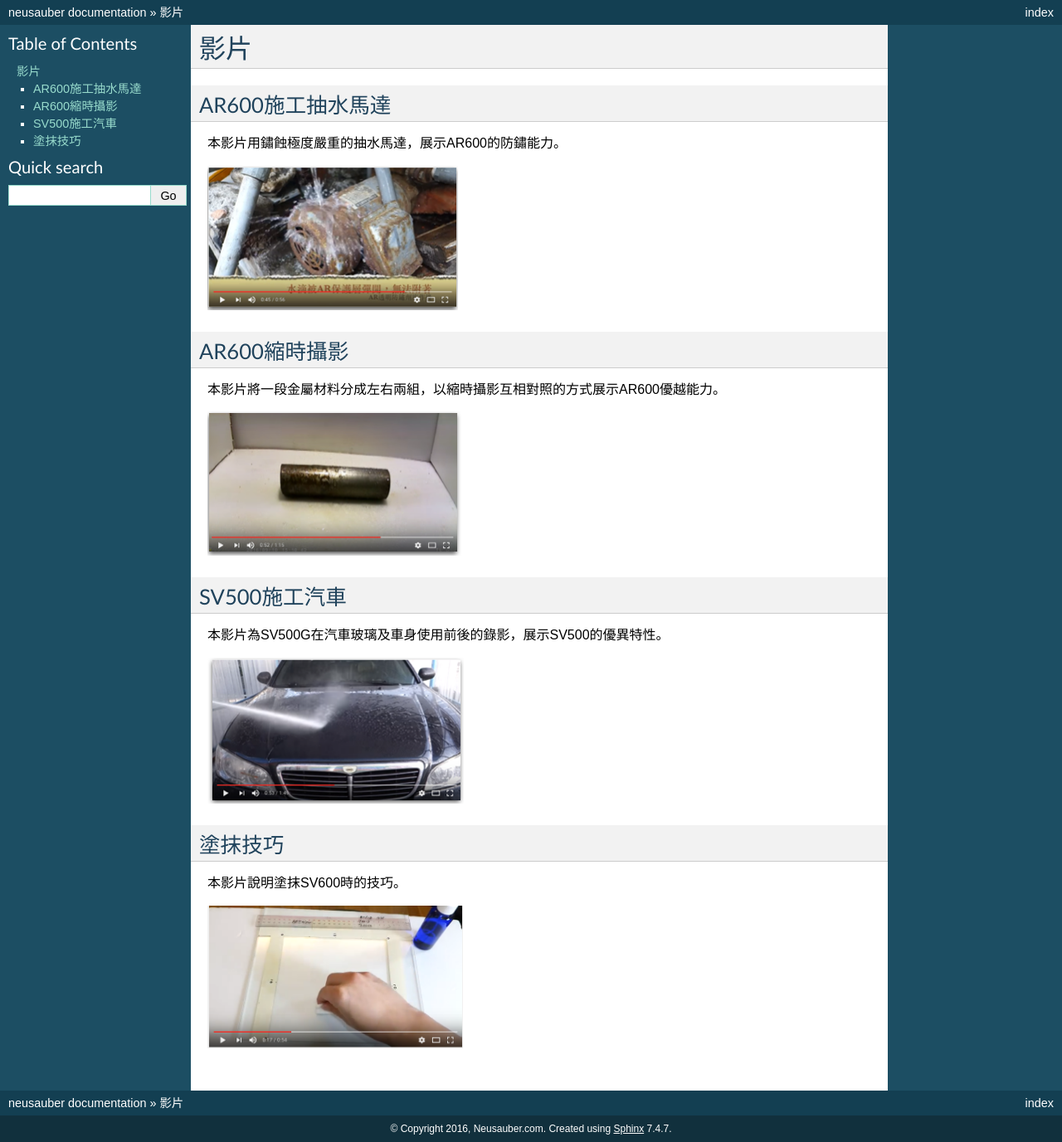
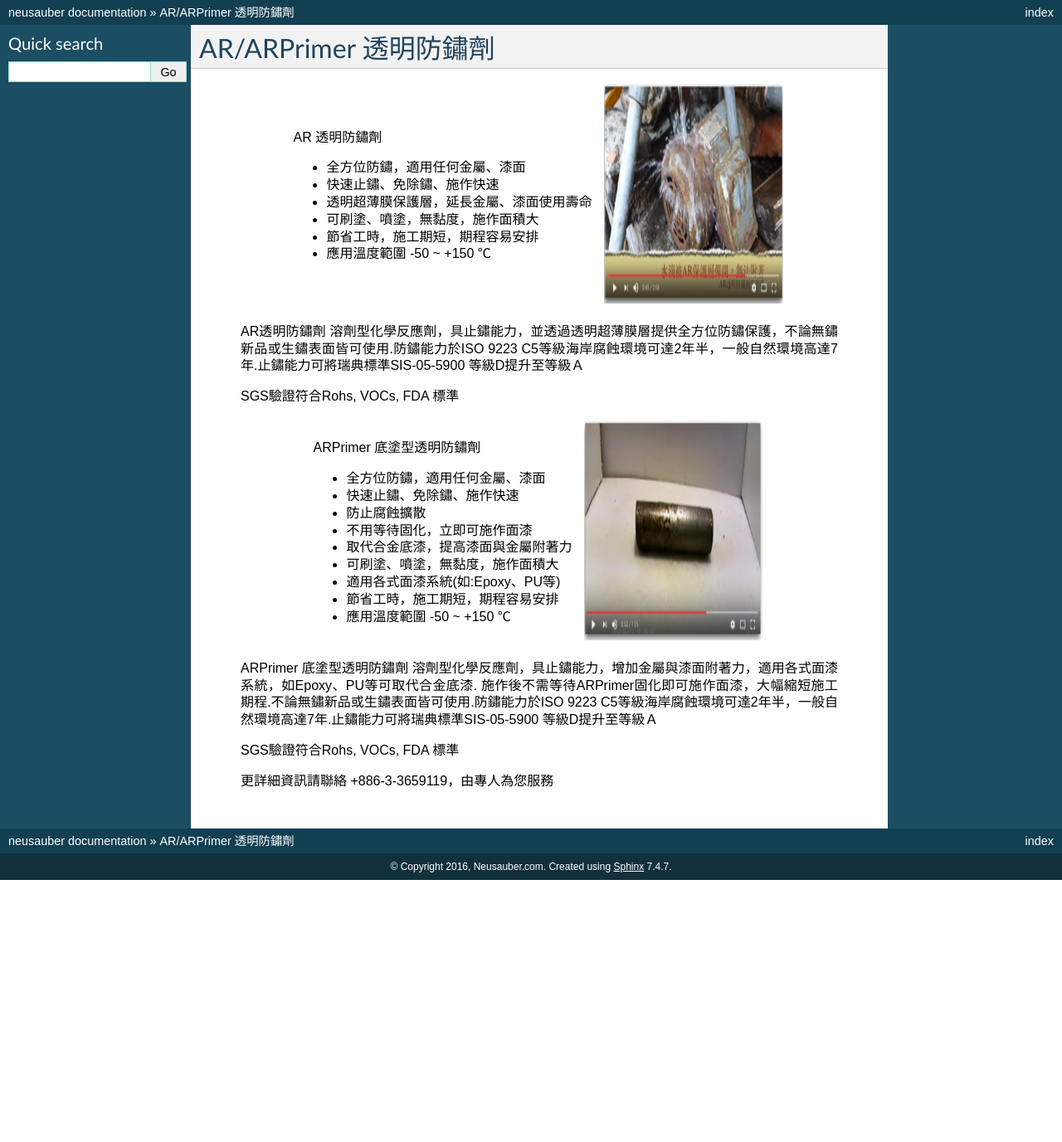
Before and after one commit to rexiap/neusauber, a Sphinx documentation site: the page built from docs/videos.rst, in a window 1280 px wide. Shown: the whole page at 83% size. Built offline with Sphinx 7.4.7, drawn with Linux system fonts in a browser that asks for light colours; after the commit the page ends 1061 px from its top, so only the background shows below that.

Commit message:
Google Docs reST Editor

```diff
--- a/docs/videos.rst
+++ b/docs/videos.rst
@@ -1,63 +1,91 @@
 
-.. _h1634483c7822441972316c7301545:
+.. _h3c3227c6b5e1a45d1860682375c11:
 
-影片
-****
+AR/ARPrimer 透明防鏽劑
+**********************
 
-.. _h7f1177347d4616613e2a2e244965353d:
 
-AR600施工抽水馬達
-=================
+|REPLACE1|
 
-本影片用鏽蝕極度嚴重的抽水馬達，展示AR600的防鏽能力。
+.. _h2c1d74277104e41780968148427e:
 
-\ |IMG1|\
 
-.. _h364e3b5a2744244841154a7d3c7d4a7f:
 
-AR600縮時攝影
-=============
 
-本影片將一段金屬材料分成左右兩組，以縮時攝影互相對照的方式展示AR600優越能力。
 
-\ |IMG2|\
++------------------------------------------+----------+
+|AR 透明防鏽劑                             |\ |IMG1|\ |
+|                                          |          |
+|* 全方位防鏽，適用任何金屬、漆面          |          |
+|                                          |          |
+|* 快速止鏽、免除鏽、施作快速              |          |
+|                                          |          |
+|* 透明超薄膜保護層，延長金屬、漆面使用壽命|          |
+|                                          |          |
+|* 可刷塗、噴塗，無黏度，施作面積大        |          |
+|                                          |          |
+|* 節省工時，施工期短，期程容易安排        |          |
+|                                          |          |
+|* 應用溫度範圍 -50 ~ +150 ℃               |          |
+|                                          |          |
++------------------------------------------+----------+
 
-.. _ha510775e59102ce19203855203711:
+    AR透明防鏽劑 溶劑型化學反應劑，具止鏽能力，並透過透明超薄膜層提供全方位防鏽保護，不論無鏽新品或生鏽表面皆可使用.防鏽能力於ISO 9223 C5等級海岸腐蝕環境可達2年半，一般自然環境高達7年.止鏽能力可將瑞典標準SIS-05-5900 等級D提升至等級Ａ
 
-SV500施工汽車
-=============
+    SGS驗證符合Rohs, VOCs, FDA 標準
 
-本影片為SV500G在汽車玻璃及車身使用前後的錄影，展示SV500的優異特性。
+.. _h2c1d74277104e41780968148427e:
 
-\ |IMG3|\
 
-.. _h174fb648377959437b5c1f697c1c40:
 
-塗抹技巧
-========
 
-本影片說明塗抹SV600時的技巧。
 
-\ |IMG4|\
++------------------------------------+----------+
+|ARPrimer 底塗型透明防鏽劑           |\ |IMG2|\ |
+|                                    |          |
+|* 全方位防鏽，適用任何金屬、漆面    |          |
+|                                    |          |
+|* 快速止鏽、免除鏽、施作快速        |          |
+|                                    |          |
+|* 防止腐蝕擴散                      |          |
+|                                    |          |
+|* 不用等待固化，立即可施作面漆      |          |
+|                                    |          |
+|* 取代合金底漆，提高漆面與金屬附著力|          |
+|                                    |          |
+|* 可刷塗、噴塗，無黏度，施作面積大  |          |
+|                                    |          |
+|* 適用各式面漆系統(如:Epoxy、PU等)  |          |
+|                                    |          |
+|* 節省工時，施工期短，期程容易安排  |          |
+|                                    |          |
+|* 應用溫度範圍 -50 ~ +150 ℃         |          |
+|                                    |          |
++------------------------------------+----------+
+
+    ARPrimer 底塗型透明防鏽劑 溶劑型化學反應劑，具止鏽能力，增加金屬與漆面附著力，適用各式面漆系統，如Epoxy、PU等可取代合金底漆. 施作後不需等待ARPrimer固化即可施作面漆，大幅縮短施工期程.不論無鏽新品或生鏽表面皆可使用.防鏽能力於ISO 9223 C5等級海岸腐蝕環境可達2年半，一般自然環境高達7年.止鏽能力可將瑞典標準SIS-05-5900 等級D提升至等級Ａ
+
+    SGS驗證符合Rohs, VOCs, FDA 標準
+
+    更詳細資訊請聯絡 +886-3-3659119，由專人為您服務
+
+
+
 
 .. bottom of content
 
+
+.. |REPLACE1| raw:: html
+
+    <style>
+    td {
+       border: solid 1px #ffffff !important;
+    }
+    </style>
 .. |IMG1| image:: static/videos_1.png
-   :height: 174 px
-   :width: 302 px
-   :target: https://youtu.be/pUTzlIXNIFU
+   :height: 265 px
+   :width: 216 px
 
 .. |IMG2| image:: static/videos_2.png
-   :height: 174 px
-   :width: 306 px
-   :target: https://www.youtube.com/watch?v=7Ji7zLe8bHU
-
-.. |IMG3| image:: static/videos_3.png
-   :height: 176 px
-   :width: 309 px
-   :target: https://www.youtube.com/watch?v=3EMFXS87VDY
-
-.. |IMG4| image:: static/videos_4.png
-   :height: 172 px
-   :width: 308 px
-   :target: https://www.youtube.com/watch?v=TIwqp8vs3xM
+   :height: 265 px
+   :width: 216 px
```
